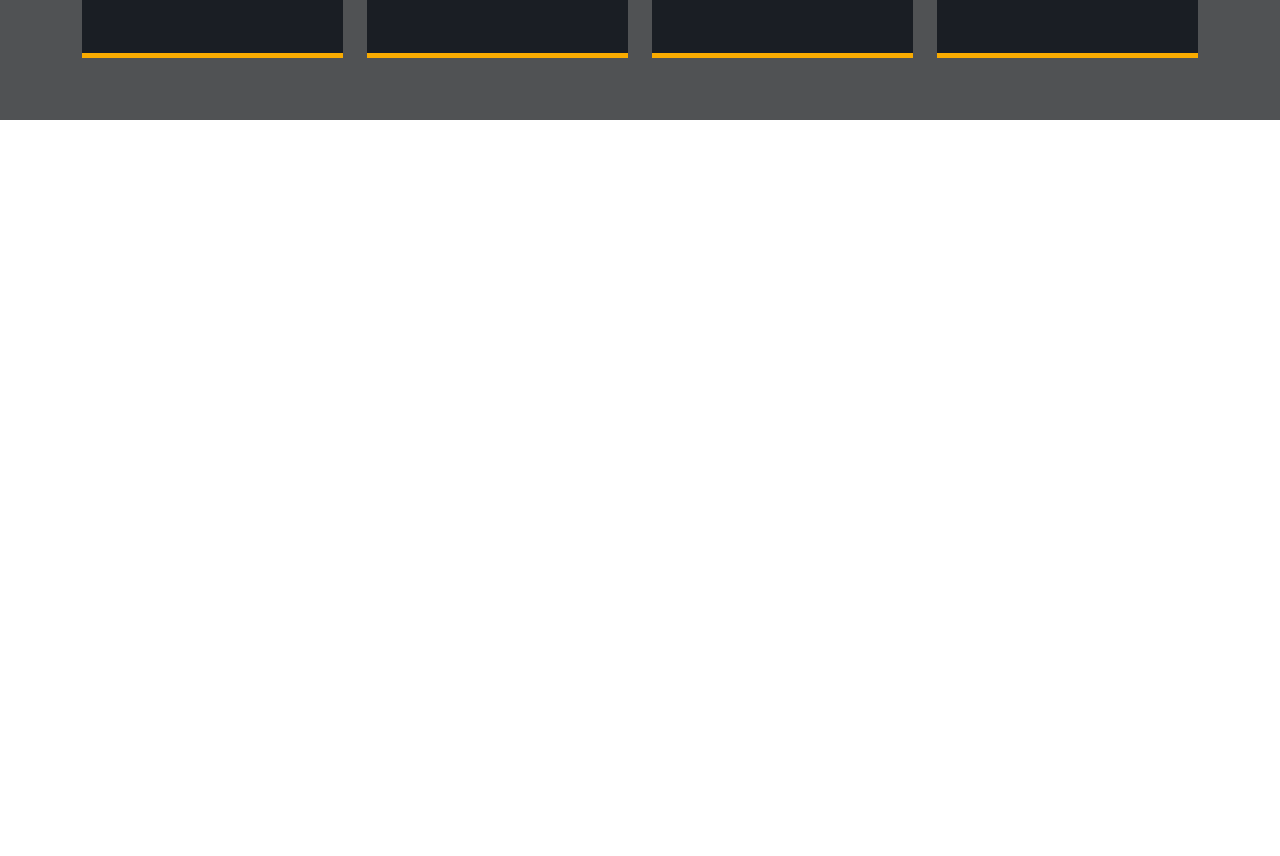
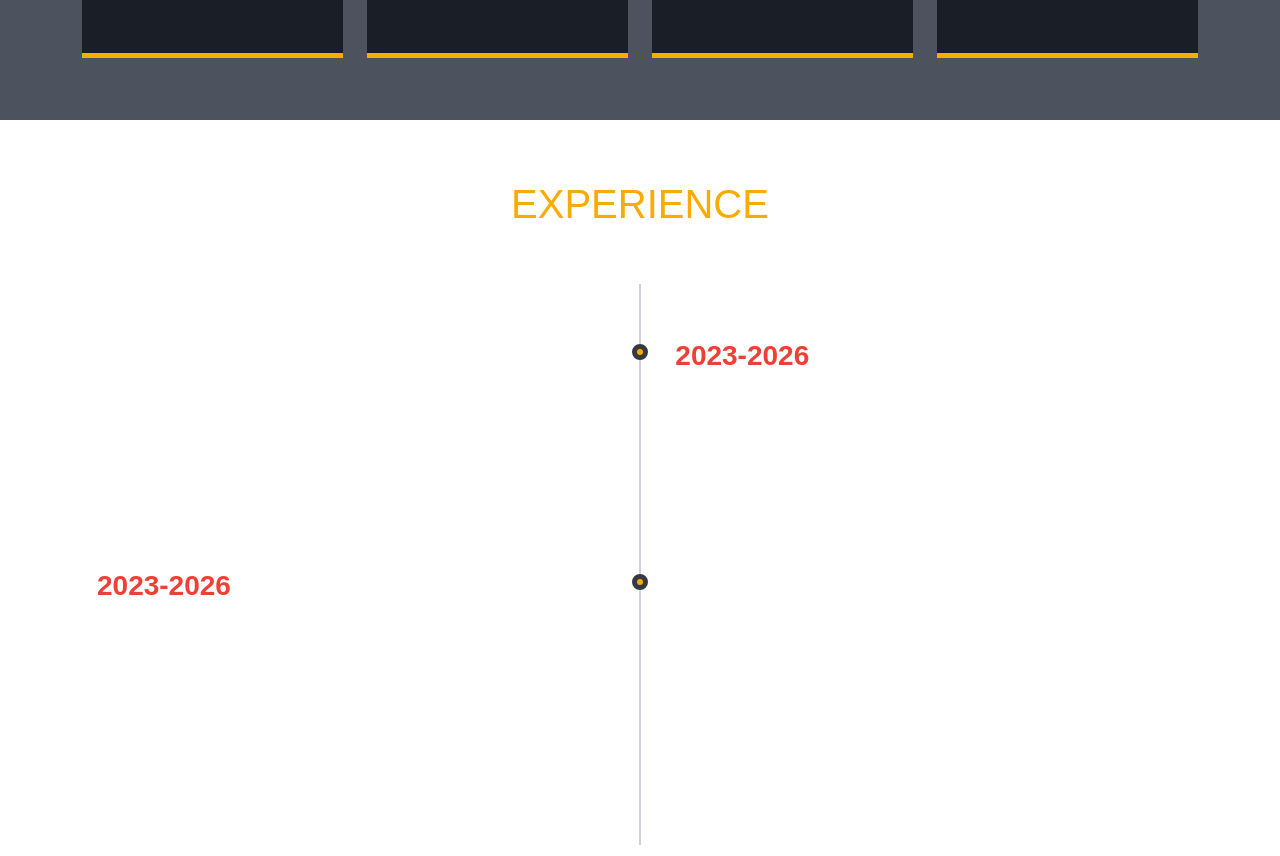
Before and after one commit to Staz1997/Portfolio-Project, a React (Create React App) app: page / in a window 1280 px wide. Shown: the part 1620-2476 px from the top of the page. Before the commit the page ends 1740 px from the top, so only its background shows below. Built offline with nearby package versions, Linux system fonts and the light colour scheme.

Commit message:
Experience Completed

```diff
--- a/src/App.css
+++ b/src/App.css
@@ -42,11 +42,13 @@
 
 :root {
   --primary-white: #ffffff;
+  --primary-light-grey: #f4f4f4;
+  --primary-grey: #ccd1d9;
   --primary-orange: #f9ab00;
   --primary-dark: rgb(52, 58, 64);
   --primary-red: #ef4035;
   --primary-hover-red: #f33501;
-  --primary-secondary-dark: #848689;
+  --primary-dark-grey: #666666;
 }
 
 body {
@@ -269,7 +271,7 @@ nav ul li {
   position: relative;
   text-align: center;
   padding: 2rem;
-  background-color: rgba(22, 25, 27, 0.75);
+  background-color: rgba(17, 25, 40, 0.75);
 }
 
 .services h1 {
@@ -331,3 +333,105 @@ nav ul li {
 .services .box p {
   color: var(--primary-white);
 }
+
+/*-------------EXPERIENCE-------------*/
+
+.experience {
+  padding: 0.7rem;
+}
+
+.experience-wrapper {
+  position: relative;
+}
+
+.experience-cont {
+  position: relative;
+  padding: 3.125rem 0;
+  overflow: hidden;
+}
+
+.experience h1 {
+  text-transform: uppercase;
+  color: var(--primary-orange);
+}
+
+.experience-cont::before {
+  position: absolute;
+  content: "";
+  top: 0;
+  left: 50%;
+  margin-left: -0.0625rem;
+  width: 0.125rem;
+  height: 100%;
+  background: var(--primary-grey);
+  z-index: 1;
+}
+
+.timeline-block {
+  width: calc(50% + 0.5rem);
+  display: flex;
+  justify-content: space-between;
+  clear: both;
+}
+
+.timeline-block-right {
+  float: right;
+}
+
+.timeline-block-left {
+  float: left;
+  direction: rtl;
+}
+
+.marker {
+  width: 1rem;
+  height: 1rem;
+  border-radius: 50%;
+  border: 0.3125rem solid var(--primary-dark);
+  background: var(--primary-orange);
+  margin-top: 0.625rem;
+  z-index: 3;
+}
+
+.timeline-content {
+  width: 95%;
+  padding: 0 0.9375rem;
+  color: var(--primary-dark-grey);
+  direction: ltr;
+}
+
+.experience p {
+  color: var(--primary-white);
+}
+
+.timeline-content h3 {
+  margin-top: 0.3125rem;
+  color: var(--primary-red);
+  font-weight: 900;
+}
+
+/*-----------------MEDIUM-----------------*/
+@media(max-width: 768px) {
+  .experience .container {
+    padding-left: 0;
+  }
+}
+
+
+@media(max-width: 768px) {
+  .experience-cont::before {
+    left: 0.5rem;
+    margin-bottom: 1.875rem;
+  }
+
+  .timeline-block-right {
+    float: none;
+    width: 100%;
+  }
+
+  .timeline-block-left {
+    float: none;
+    direction: ltr;
+    width: 100%;
+  }
+}
--- a/src/App.js
+++ b/src/App.js
@@ -5,6 +5,7 @@ import Header from "./components/Header"
 import Particles from "./components/Particles"
 import AboutMe from "./components/AboutMe"
 import Services from "./components/Services"
+import Experience from './components/Experience';
 
 function App() {
 
@@ -15,6 +16,7 @@ function App() {
       <Header />
       <AboutMe />
       <Services />
+      <Experience />
     </>
   );
 }
--- /dev/null
+++ b/src/components/Experience.js
@@ -0,0 +1,32 @@
+import React from 'react'
+
+const Experience = () => {
+  return (
+    <div className="experience-wrapper">
+      <div className="experience">
+        <div className="d-flex justify-content-center my-5">
+          <h1>experience</h1>
+        </div>
+        <div className="container experience-cont">
+          <div className="timeline-block timeline-block-right">
+            <div className="marker"></div>
+            <div className="timeline-content">
+              <h3>2023-2026</h3>
+              <p>Lorem ipsum dolor sit amet, consectetur adipiscing elit, sed do eiusmod tempor incididunt ut labore et dolore magna aliqua. Ut enim ad minim veniam, quis nostrud exercitation ullamco laboris nisi ut aliquip ex ea commodo consequat. Duis aute irure dolor in reprehenderit in voluptate velit esse cillum dolore eu fugiat nulla pariatur. Excepteur sint occaecat cupidatat non proident, sunt in culpa qui officia deserunt mollit anim id est laborum.</p>
+            </div>
+          </div>
+          {/* - */}
+          <div className="timeline-block timeline-block-left">
+            <div className="marker"></div>
+            <div className="timeline-content">
+              <h3>2023-2026</h3>
+              <p>Lorem ipsum dolor sit amet, consectetur adipiscing elit, sed do eiusmod tempor incididunt ut labore et dolore magna aliqua. Ut enim ad minim veniam, quis nostrud exercitation ullamco laboris nisi ut aliquip ex ea commodo consequat. Duis aute irure dolor in reprehenderit in voluptate velit esse cillum dolore eu fugiat nulla pariatur. Excepteur sint occaecat cupidatat non proident, sunt in culpa qui officia deserunt mollit anim id est laborum.</p>
+            </div>
+          </div>
+        </div>
+      </div>
+    </div>
+  )
+}
+
+export default Experience
--- a/src/components/Navbar.js
+++ b/src/components/Navbar.js
@@ -24,7 +24,7 @@ const Navbar = () => {
             <li className="nav-item">
               <a className="nav-link" href="#">Services</a>
             </li> <li className="nav-item">
-              <a className="nav-link" href="#">How I Work</a>
+              <a className="nav-link" href="#">Experience</a>
             </li> <li className="nav-item">
               <a className="nav-link" href="#">Portfolio</a>
             </li> <li className="nav-item">
--- a/src/components/Services.js
+++ b/src/components/Services.js
@@ -10,23 +10,23 @@ const Services = () => {
         <h1 className="py-5">my services</h1>
         <div className="container">
           <div className="row">
-            <div className="col-md-3 com-sm-6">
+            <div className="col-lg-3 col-md-6 com-sm-6">
               <div className="box">
                 <div className="circle"><FontAwesomeIcon className="icon" icon={faDesktop} size="2x" /></div>
-                <h3>Web Deisgn</h3>
+                <h3>Web Design</h3>
                 <p>I approach every project individually and always focus on the result.</p>
               </div>
             </div>
             {/* - */}
-            <div className="col-md-3 com-sm-6">
+            <div className="col-lg-3 col-md-6 com-sm-6">
               <div className="box">
                 <div className="circle"><FontAwesomeIcon className="icon" icon={faFileCode} size="2x" /></div>
                 <h3>Web Development</h3>
-                <p>Your website wil be built with new proven technologies.</p>
+                <p>Your website will be built with new proven technologies.</p>
               </div>
             </div>
             {/* - */}
-            <div className="col-md-3 com-sm-6">
+            <div className="col-lg-3 col-md-6 com-sm-6">
               <div className="box">
                 <div className="circle"><FontAwesomeIcon className="icon" icon={faFacebookF} size="2x" /></div>
                 <h3>Facebook Ads SMM</h3>
@@ -34,7 +34,7 @@ const Services = () => {
               </div>
             </div>
             {/* - */}
-            <div className="col-md-3 com-sm-6">
+            <div className="col-lg-3 col-md-6 com-sm-6">
               <div className="box">
                 <div className="circle"><FontAwesomeIcon className="icon" icon={faGoogle} size="2x" /></div>
                 <h3>Google Ads</h3>
```
